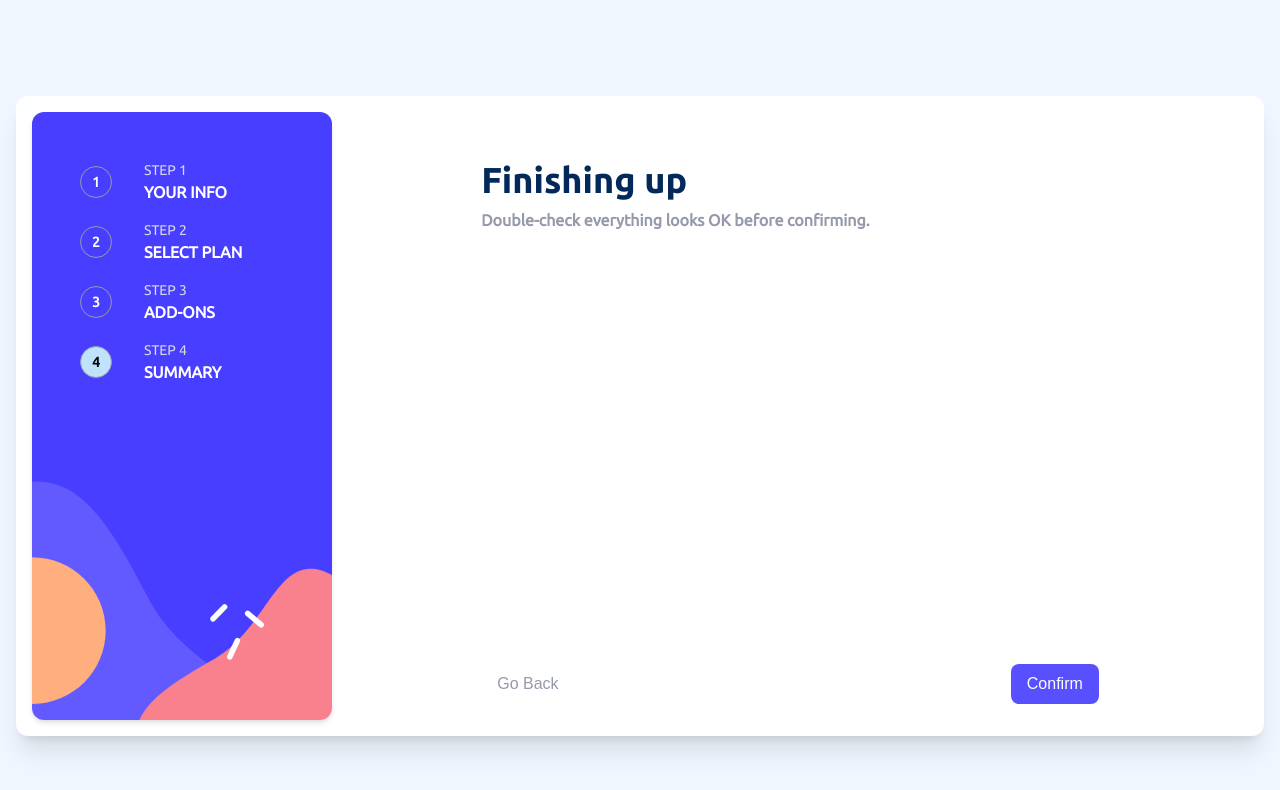
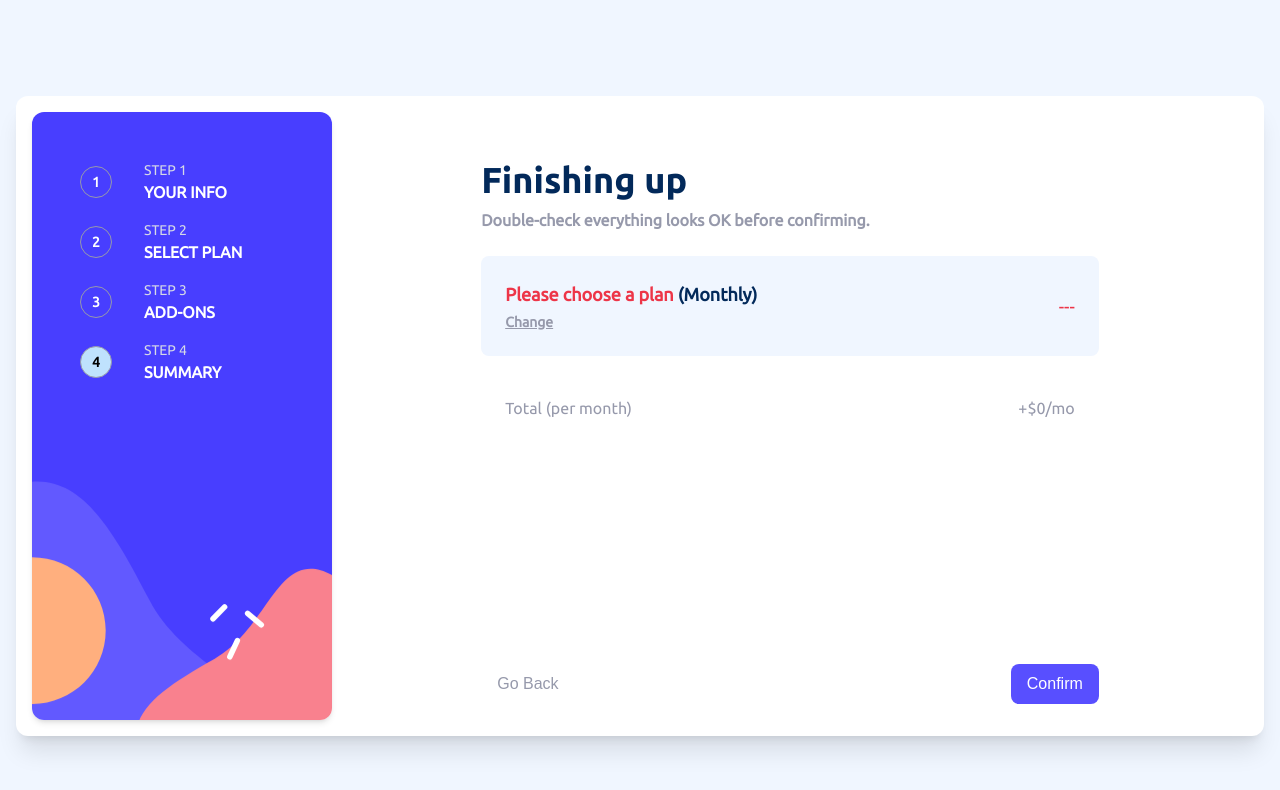
Before and after one commit to Therealjustindude/multi-step-form, a Next.js app: page /step-four in a window 1280 px wide. Shown: the top 790 px of the page. Built offline with nearby package versions, Linux system fonts and the light colour scheme.

Commit message:
Step-four done

```diff
--- a/app/step-four/page.tsx
+++ b/app/step-four/page.tsx
@@ -1,17 +1,139 @@
 "use client";
 
+import Link from "next/link";
+import { useFormContext } from "react-hook-form";
+import { billingCycles } from "../util/billingCycles";
+import { planTypes } from "../util/planTypes";
+import { addOnItems, UpdatedCheckBoxItem } from "../util/addOns";
+
 export default function Page() {
+	const { control: formControl, getValues } = useFormContext();
+	const formValues = getValues();
+	const currBillingCycle = billingCycles?.find(cycle => cycle.value === formValues.billingCycle)
+	const currPlan = planTypes?.find(plan => plan.value === formValues.planType)
+	const currAddOns = addOnItems?.filter(addOnItem =>
+		formValues.addOns?.some((addOn: string) => addOnItem.title === addOn)
+	);
+	const hasAddOns = currAddOns?.length > 0
+	let updatedCurrAddOns: UpdatedCheckBoxItem[] = [];
+	let total = 0;
+	let currPlanPrice = currPlan?.monthlyPrice;
+
+	if (currBillingCycle?.value === 'monthly') {
+		if (currPlan) {
+			currPlanPrice = currPlan?.monthlyPrice;
+			total += currPlanPrice;
+		}
+
+		updatedCurrAddOns = currAddOns.map((item) => {
+			total += item.monthlyPrice;
+			return ({
+				title: item.title,
+				description: item.description,
+				billingCycle: currBillingCycle?.value,
+				price: item.monthlyPrice
+			});
+		})
+	}
+
+	if (currBillingCycle?.value === 'yearly') {
+		if (currPlan) {
+			currPlanPrice = currPlan?.yearlyPrice;
+			total += currPlanPrice;
+		}
+
+		updatedCurrAddOns = currAddOns.map((item) => {
+			total += item.yearlyPrice;
+			return ({
+				title: item.title,
+				description: item.description,
+				billingCycle: currBillingCycle?.value,
+				price: item.yearlyPrice
+			});
+		})
+	}
+
 	return (
 		<div className="flex flex-col justify-center items-start w-[100%]">
 			<div className="flex flex-col gap-2 mb-6">
 				<h1 className="font-extrabold text-2xl md:text-4xl">Finishing up</h1>
 				<p className="text-cool-gray font-semibold">Double-check everything looks OK before confirming.</p>
 			</div>
-			<form className="w-[100%]">
-				{/* Form fields go here */}
-				<div className="flex flex-col gap-2 md:gap-4 w-[100%]">
+			<div className="flex flex-col gap-2 md:gap-4 h-full w-[100%]">
+				<div className="flex flex-col flex-grow p-6 w-[100%] bg-magnolia rounded-lg">
+					<div className="flex justify-between items-center">
+						<div className="flex flex-col gap-1">
+							<div className="flex gap-1 items-center">
+									{currPlan
+										? <span className="font-semibold text-lg">{currPlan.name}</span>
+										: <span className="font-semibold text-lg text-strawberry-red">Please choose a plan</span>}
+								<span className="font-semibold text-lg">
+									{currBillingCycle && (
+										<>({currBillingCycle.label})</>
+									)}
+								</span>
+							</div>
+							<Link
+								href="/step-two"
+								className="underline text-cool-gray text-sm font-semibold hover:text-purplish-blue"
+							>
+								Change
+							</Link>
+						</div>
+						<div>
+							{currPlan
+								? <span className="font-semibold text-lg">
+										{
+											currBillingCycle?.value === 'monthly'
+												? `$${currPlanPrice}/mo`
+												: `$${currPlanPrice}/yr`
+										}
+									</span>
+								: <span className="font-medium text-lg text-strawberry-red">---</span>
+							}
+						</div>
+					</div>
+					{hasAddOns && <hr className="border-t-1 border-light-gray my-4"></hr>}
+					{hasAddOns &&
+						<div className="flex flex-col gap-3">
+							{updatedCurrAddOns.map((addOn, index) => {
+								return (
+									<div className="flex justify-between items-center" key={`${index}-${addOn.title}`}>
+										<div className="flex gap-1 items-center">
+											<span className="font-medium text-md text-cool-gray">
+												{addOn.title}
+											</span>
+										</div>
+										<div className="font-medium text-sm">
+											{
+												addOn.billingCycle === 'monthly'
+													? `+$${addOn.price}/mo`
+													: `+$${addOn.price}/yr`
+											}
+										</div>
+									</div>
+								);
+							})}
+						</div>
+					}
 				</div>
-			</form>
+				<div className="flex flex-grow justify-between items-center p-6">
+					<div className="font-medium text-md text-cool-gray">
+						{
+							currBillingCycle?.value === 'monthly'
+								? 'Total (per month)'
+								: 'Total (per year)'
+						}
+					</div>
+					<div className="font-medium text-md text-cool-gray">
+						{
+							currBillingCycle?.value === 'monthly'
+								? `+$${total}/mo`
+								: `+$${total}/yr`
+						}
+					</div>
+				</div>
+			</div>
 		</div>
 	);
 }
--- a/app/step-one/page.tsx
+++ b/app/step-one/page.tsx
@@ -14,7 +14,7 @@ export default function Page() {
 			</div>
 			<form className="w-[100%]">
 				{/* Form fields go here */}
-				<div className="flex flex-col gap-2 md:gap-4 w-[100%]">
+				<div className="flex flex-col gap-2 md:gap-4">
 					<div className="space-y-1 md:space-y-2">
 						<TextInputControl
 							formControl={formControl}
--- a/app/step-three/page.tsx
+++ b/app/step-three/page.tsx
@@ -38,7 +38,7 @@ export default function Page() {
 			</div>
 			<form className="w-[100%]">
 				{/* Form fields go here */}
-				<div className="flex flex-col gap-2 md:gap-4 w-[100%]">
+				<div className="flex flex-col gap-2 md:gap-4">
 					<MultiSelectCheckboxControl
 						checkboxItems={updatedCheckboxItems}
 						formName="addOns"
--- a/app/ui/Controls/ButtonGroupControl.tsx
+++ b/app/ui/Controls/ButtonGroupControl.tsx
@@ -46,9 +46,9 @@ export const ButtonGroupControl: React.FC<IButtonGroupControl> = ({
 										field.onChange(item.value)
 									}}
 									className={clsx(
-										'flex flex-grow max-h-[172px] gap-4 items-center md:items-start md:gap-2 md:flex-col md:justify-between md:pt-4 md:pb-4 md:h-52 md:w-40 text-black border-solid rounded-md hover:bg-alabaster',
+										'flex flex-grow max-h-[172px] gap-4 items-center md:items-start md:gap-2 md:flex-col md:justify-between md:pt-4 md:pb-4 md:h-52 md:w-40 text-black border-solid rounded-md hover:bg-magnolia',
 										{
-											'active border-purplish-blue bg-magnolia border-opacity-25': field.value === item.value,
+											'active border-2 border-purplish-blue bg-magnolia': field.value === item.value,
 											'bg-transparent': field.value !== item.value,
 										}
 									)}
```
